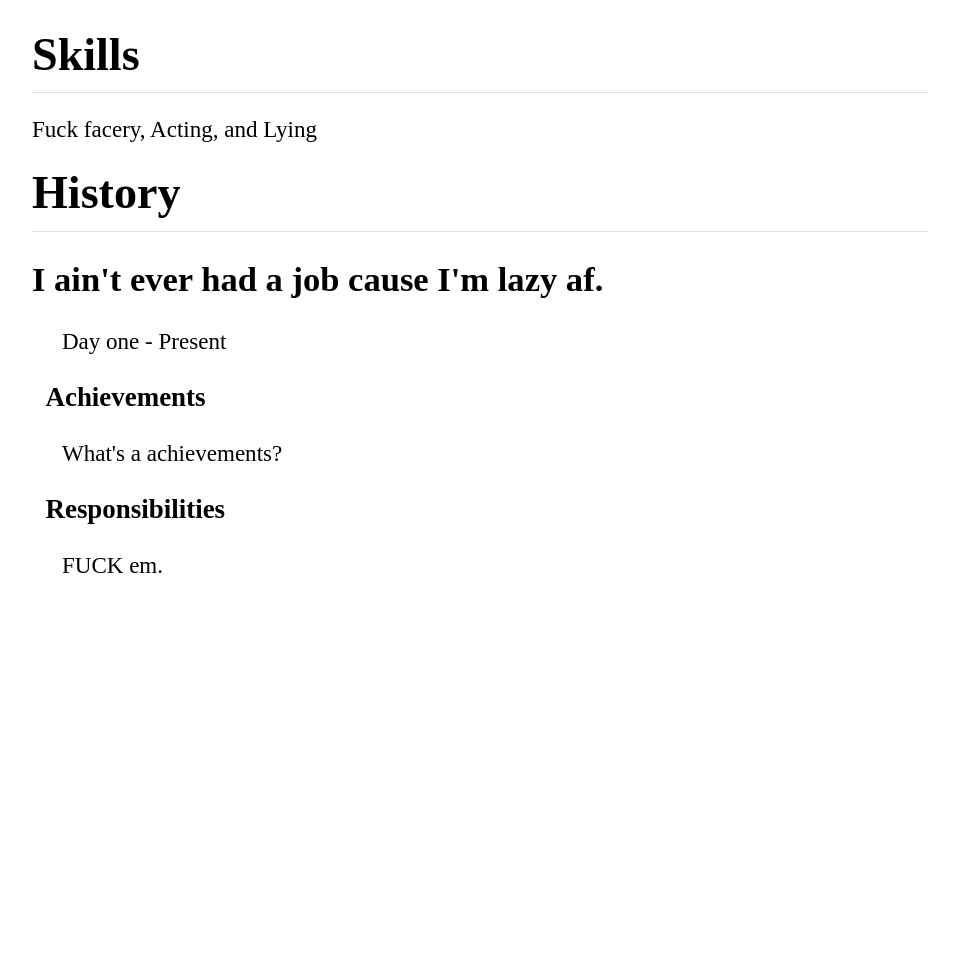
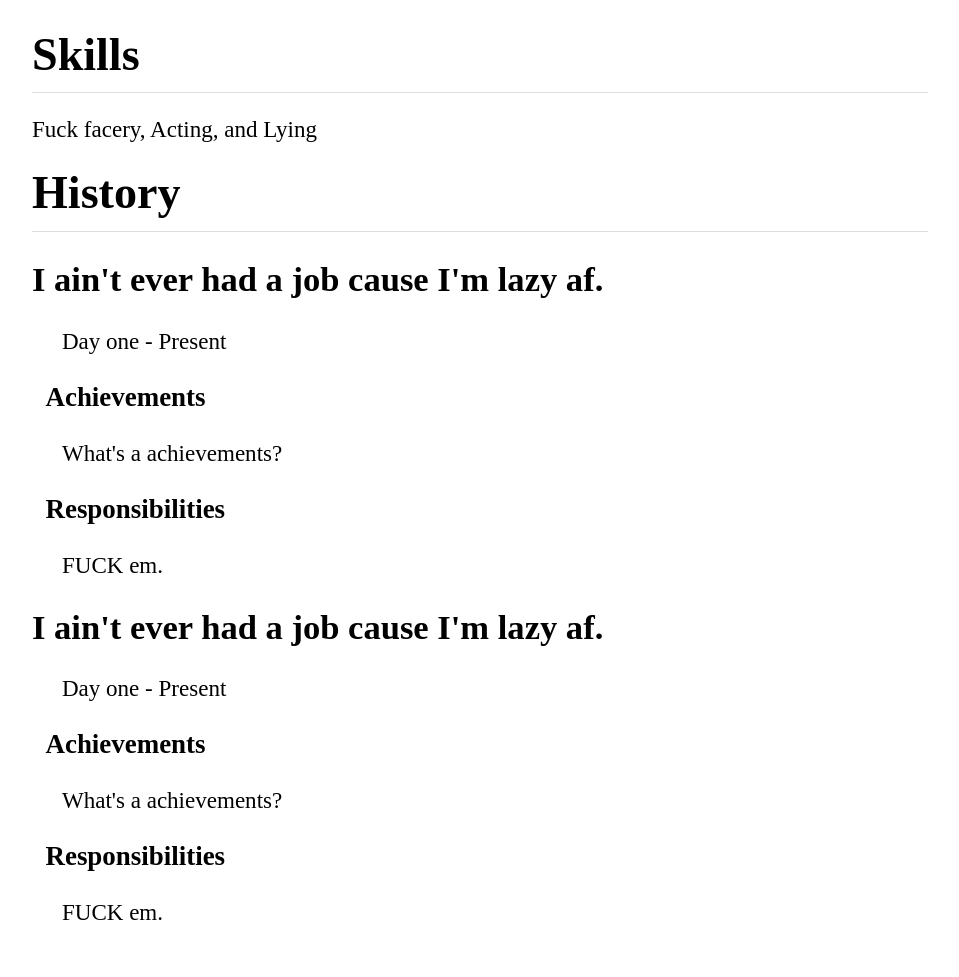
Before and after one commit to noahanderson/noahanderson.github.io, a Jekyll site: the page built from resume.html, in a window 1280 px wide. Shown: the whole page, without its empty margins (160-1119 px from the left). Built offline with Jekyll 4.4.1, drawn with Linux system fonts in a browser that asks for light colours; nearby versions of some CDN libraries; before the commit the page ends 900 px from its top, so only the background shows below that.

Commit message:
Updated work.yml

```diff
--- a/_data/work.yml
+++ b/_data/work.yml
@@ -5,3 +5,11 @@
     What's a achievements?
   responsibilities:
     FUCK em.
+
+- employer: I ain't ever had a job cause I'm lazy af.
+  start: Day one
+  end: Present
+  achievements:
+    What's a achievements?
+  responsibilities:
+    FUCK em.
```
